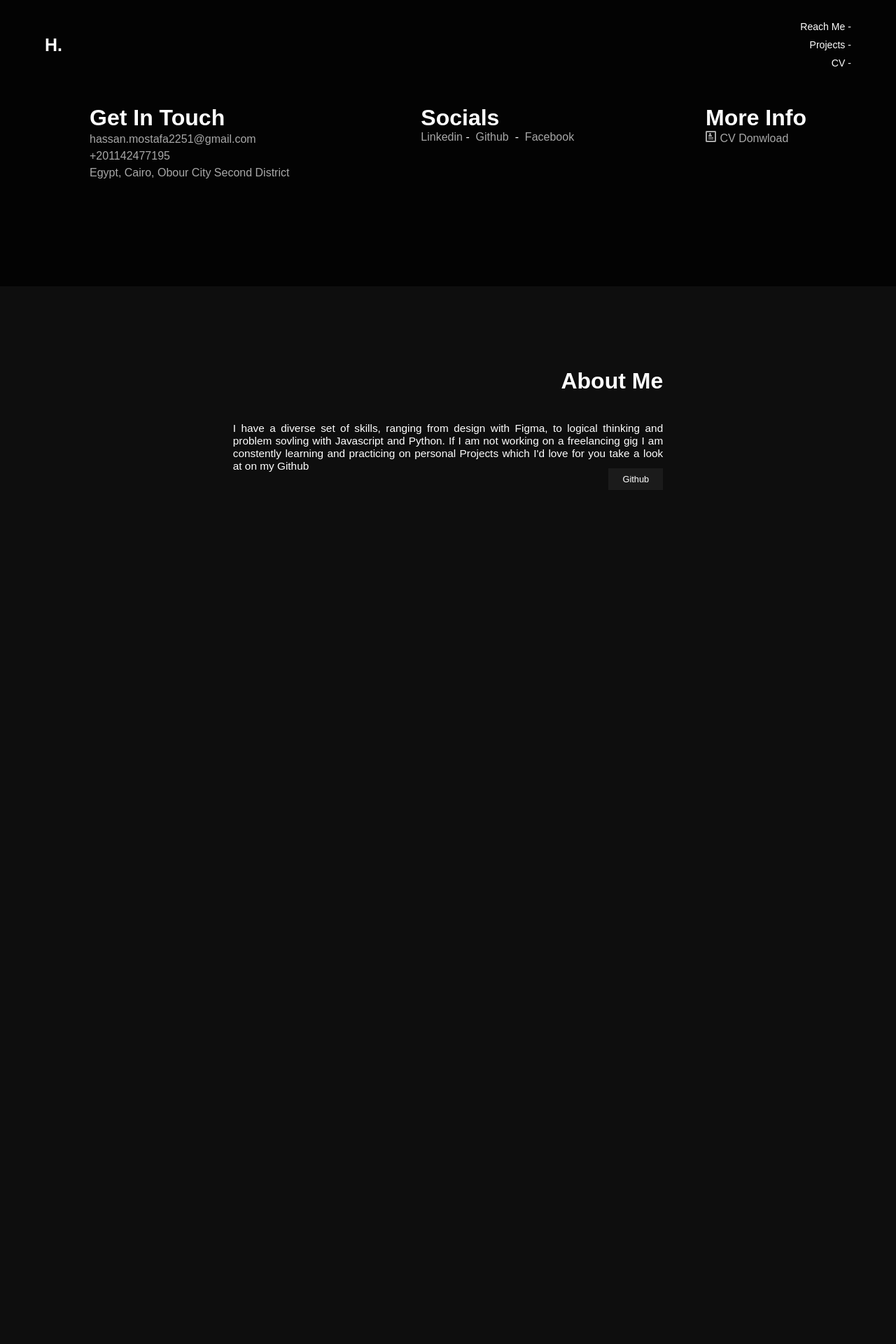
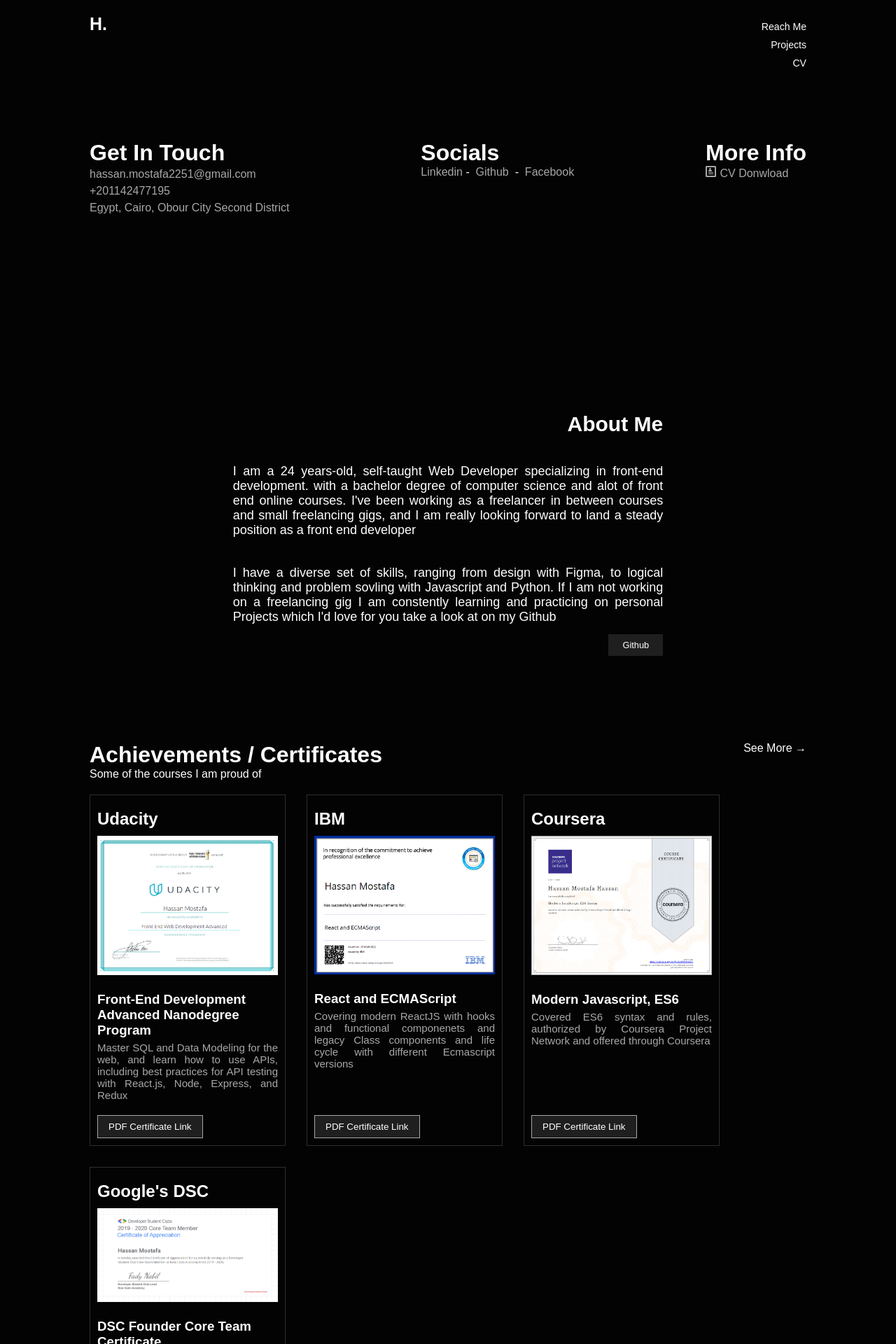
Before and after one commit to HassanMostafaa/portfolio-react, a React (Create React App) app: page /about in a window 1280 px wide. Shown: the top 1920 px of the page at 70% size. Before the commit the page ends 809 px from the top, so only its background shows below. Built offline with nearby package versions, Linux system fonts and the light colour scheme.

Commit message:
readyForHost_v1.0

```diff
--- a/package.json
+++ b/package.json
@@ -3,6 +3,8 @@
   "version": "0.1.0",
   "private": true,
   "dependencies": {
+    "@splinetool/react-spline": "^2.2.1",
+    "@splinetool/runtime": "^0.9.75",
     "@testing-library/jest-dom": "^5.16.4",
     "@testing-library/react": "^13.3.0",
     "@testing-library/user-event": "^13.5.0",
--- a/src/App.js
+++ b/src/App.js
@@ -3,6 +3,7 @@ import { Nav } from "./components/Nav";
 import { AboutPage } from "./pages/AboutPage";
 import { Home } from "./pages/Home";
 import { ProjectsPage } from "./pages/ProjectsPage";
+import { Certificates } from "./components/Certificates";
 
 function App() {
   return (
@@ -14,6 +15,14 @@ function App() {
           <Route path="/" element={<Home />} />
           <Route path="/about" element={<AboutPage />} />
           <Route path="/projects" element={<ProjectsPage />} />
+          <Route
+            path="/certificates"
+            element={
+              <div className="landing-page">
+                <Certificates slice={false} />
+              </div>
+            }
+          />
         </Routes>
       </BrowserRouter>
     </div>
--- a/src/components/About.js
+++ b/src/components/About.js
@@ -1,23 +1,33 @@
 import React from "react";
+import { Certificates } from "./Certificates";
 
 export const About = () => {
   return (
+    <>
       <div className="about ">
         <div className="container">
           <div className="about-content">
             <h1 className="title">About Me</h1>
             <p className="desc">
+              I am a 24 years-old, self-taught Web Developer specializing in
+              front-end development. with a bachelor degree of computer science
+              and alot of front end online courses. I've been working as a
+              freelancer in between courses and small freelancing gigs, and I am
+              really looking forward to land a steady position as a front end
+              developer
+            </p>
+            <p className="desc">
               I have a diverse set of skills, ranging from design with Figma, to
-            logical thinking and problem sovling with Javascript and Python. If
-            I am not working on a freelancing gig I am constently learning and
-            practicing on personal Projects which I'd love for you take a look
-            at on my Github
+              logical thinking and problem sovling with Javascript and Python.
+              If I am not working on a freelancing gig I am constently learning
+              and practicing on personal Projects which I'd love for you take a
+              look at on my Github
             </p>
             <div className="btn-div">
-            {" "}
               <a
                 href="https://github.com/HassanMostafaa"
                 target={"_blank"}
+                rel="noreferrer"
                 className="btn"
               >
                 Github
@@ -26,5 +36,7 @@ export const About = () => {
           </div>
         </div>
       </div>
+      <Certificates slice={true} />
+    </>
   );
 };
--- a/src/components/Nav.js
+++ b/src/components/Nav.js
@@ -1,12 +1,12 @@
 import React, { useState, useEffect } from "react";
 import { Link, useLocation } from "react-router-dom";
-import { motion } from "framer-motion";
+import { motion, AnimatePresence } from "framer-motion";
 
 export const Nav = () => {
   const [screenPosition, setScreenPosition] = useState(window.scrollY);
   const [showNavMenu, setShowNavMenu] = useState(true);
   const location = useLocation();
-  const currentPath = location.pathname.toUpperCase().replace("/", "");
+  const currentPath = location.pathname.replace("/", "") || "";
 
   const [currentPage, setCurrentPage] = useState(currentPath);
 
@@ -16,55 +16,66 @@ export const Nav = () => {
 
   useEffect(() => {
     window.addEventListener("scroll", scrollHandler);
-    console.log(currentPage);
 
     return () => {
       window.removeEventListener("scroll", scrollHandler);
     };
-  }, []);
+  }, [currentPage]);
 
   useEffect(() => {
     setCurrentPage(currentPath);
-  }, [location]);
+  }, [location, currentPath]);
 
   useEffect(() => {
     screenPosition > 1 ? setShowNavMenu(false) : setShowNavMenu(true);
   }, [screenPosition]);
 
   return (
-    <nav>
+    <nav className={showNavMenu ? "blurBg" : ""}>
       <div className="logo">
-        <a href="/">
-          <h1>H.</h1>
-        </a>
+        <Link to="/">
+          <motion.h1
+            initial={{ opacity: 0 }}
+            animate={{ opacity: 1 }}
+            transition={{ duration: 2, delay: 0.3 }}
+          >
+            H.
+          </motion.h1>
+        </Link>
       </div>
 
       <div className="menu">
+        <AnimatePresence>
           {showNavMenu && (
-          <>
+            <div className="links">
+              <motion.div
+                initial={{ x: 100, opacity: 0 }}
+                animate={{ x: 0, opacity: 1 }}
+                transition={{ duration: 0.3, delay: 0.1, type: "spring" }}
+                exit={{ x: 100, opacity: 0 }}
+                key="link1"
+                className="nav-link"
+              >
+                <Link to="/about">Reach Me</Link>
+              </motion.div>
+
               <motion.div
                 initial={{ x: 100, opacity: 0 }}
                 animate={{ x: 0, opacity: 1 }}
                 transition={{ duration: 0.3, delay: 0.2, type: "spring" }}
-              exit={{ x: 100 }}
+                exit={{ x: 100, opacity: 0 }}
                 className="nav-link"
+                key="link2"
               >
-              <Link to="/about">Reach Me - </Link>
+                <Link to="/projects">Projects</Link>
               </motion.div>
+
               <motion.div
                 initial={{ x: 100, opacity: 0 }}
                 animate={{ x: 0, opacity: 1 }}
-              transition={{ duration: 0.4, delay: 0.3, type: "spring" }}
-              exit={{ x: 100 }}
-              className="nav-link"
-            >
-              <Link to="/Projects">Projects - </Link>
-            </motion.div>
-            <motion.div
-              initial={{ x: 100, opacity: 0 }}
-              animate={{ x: 0, opacity: 1 }}
-              transition={{ duration: 0.5, delay: 0.4, type: "spring" }}
-              exit={{ x: 100 }}
+                transition={{ duration: 0.3, delay: 0.3, type: "spring" }}
+                exit={{ x: 100, opacity: 0 }}
+                key="link3"
                 className="nav-link"
               >
                 <a
@@ -72,26 +83,41 @@ export const Nav = () => {
                   target="_blank"
                   rel="noreferrer"
                 >
-                CV -
+                  CV
                 </a>
               </motion.div>
-          </>
+            </div>
           )}
+        </AnimatePresence>
+
+        <AnimatePresence>
           {!showNavMenu && (
+            <div>
               <motion.div
                 initial={{ x: 100, opacity: 0 }}
                 animate={{ x: 0, opacity: 1 }}
                 exit={{ x: 100, opacity: 0 }}
+                transition={{ duration: 0.3, type: "spring" }}
+                key="link4"
                 style={{ display: "flex", alignItems: "center" }}
               >
                 <div className="menuIconText">
-              <p>{currentPage === "" ? "HOME" : currentPage}</p>
+                  <p style={{ textTransform: "capitalize " }}>
+                    {currentPage === "" ? "Home" : currentPage}
+                  </p>
                 </div>
-            <motion.div className="menuIcon">
+                <motion.div
+                  className="menuIcon"
+                  onClick={() => {
+                    setShowNavMenu(true);
+                  }}
+                >
                   <span></span>
                 </motion.div>
               </motion.div>
+            </div>
           )}
+        </AnimatePresence>
       </div>
     </nav>
   );
--- a/src/components/SectionThree.js
+++ b/src/components/SectionThree.js
@@ -1,11 +1,28 @@
 import React from "react";
 import { ImProfile } from "react-icons/im";
-export const SectionThree = () => {
+export const SectionThree = ({ navSpace }) => {
   return (
-    <div className="section3">
+    <>
+      <div
+        className="section3"
+        style={{ padding: navSpace ? "200px 10%" : "50px 10%" }}
+      >
         <div className="info">
-        <h1>Get In Touch</h1> <p> hassan.mostafa2251@gmail.com</p>
-        <p>+201142477195</p>
+          <h1>Get In Touch</h1>{" "}
+          <p>
+            <a
+              href="mailto:hassan.mostafa2251@gmail.com"
+              rel="noreferrer"
+              target={"_blank"}
+            >
+              hassan.mostafa2251@gmail.com
+            </a>
+          </p>
+          <p>
+            <a href="tel:+201142477195" rel="noreferrer" target={"_blank"}>
+              +201142477195
+            </a>
+          </p>
           <p>Egypt, Cairo, Obour City Second District</p>
         </div>
 
@@ -47,5 +64,6 @@ export const SectionThree = () => {
           </a>
         </div>
       </div>
+    </>
   );
 };
--- a/src/pages/AboutPage.js
+++ b/src/pages/AboutPage.js
@@ -1,12 +1,15 @@
-import React from "react";
+import React, { useEffect } from "react";
 import { About } from "../components/About";
 import { SectionThree } from "../components/SectionThree";
 import "../styles/AboutPage.scss";
 
 export const AboutPage = () => {
+  useEffect(() => {
+    window.scrollTo(0, 0);
+  }, []);
   return (
-    <div>
-      <SectionThree />
+    <div className="landing-page">
+      <SectionThree navSpace={true} />
       <About />
     </div>
   );
--- a/src/styles/index.scss
+++ b/src/styles/index.scss
@@ -2,7 +2,7 @@ $primary-black: #030303;
 $secondary-black: #0e0e0e;
 $primary-white: #fff;
 $secondary-white: #a8a8a8;
-$call-to-action-bg: #2727278a;
+$call-to-action-bg: #1f1f1f;
 
 * {
   margin: 0;
@@ -40,11 +40,12 @@ code {
 nav {
   min-width: 100%;
   margin: 0;
+
   position: fixed;
   display: flex;
   justify-content: space-between;
-  align-items: center;
-  padding: 20px 5%;
+  align-items: flex-start;
+  padding: 20px 10%;
   color: $primary-white;
   z-index: 2;
 
@@ -54,7 +55,13 @@ nav {
 
   .menu {
     text-align: right;
-
+    position: relative;
+    .links {
+      position: absolute;
+      top: 0px;
+      right: 0px;
+      width: 100px;
+    }
     .menuIconText {
       margin-right: 50px;
       position: relative;
@@ -62,22 +69,44 @@ nav {
     .menuIconText::after {
       content: "";
       position: absolute;
-      right: -50px;
-      width: 30px;
+      right: -55px;
+      width: 0px;
       top: 50%;
-      height: 1px;
-      background-color: #888;
+      height: 2px;
+      background-color: rgb(59, 59, 59);
+      animation: iconLine 1s forwards;
+      animation-delay: 0s;
     }
+
+    @keyframes iconLine {
+      0% {
+        width: 0px;
+      }
+      100% {
+        width: 35px;
+      }
+    }
+
     .menuIcon {
-      color: red;
       z-index: 2;
       font-size: 60px;
+      cursor: pointer;
       position: relative;
       width: 45px;
       height: 45px;
       font-size: 0.9vw;
       margin: 0 0px 0 20px;
       background-color: $call-to-action-bg;
+      opacity: 0.7;
+      // border: 1px solid red;
+      transition: 0.3s ease-in-out;
+
+      &:hover {
+        transition: 0.3s ease-in-out;
+        background-color: $call-to-action-bg;
+        opacity: 1;
+        border-radius: 5px;
+      }
     }
     .menuIcon span::after {
       content: "";
@@ -85,8 +114,9 @@ nav {
       top: 50%;
       left: 50%;
       transform: translate(-50%, -50%);
-      width: 5px;
-      height: 5px;
+      width: 6px;
+      height: 6px;
+      border-radius: 2px;
       background-color: $secondary-white;
     }
 
@@ -101,6 +131,11 @@ nav {
     }
   }
 }
+.blurBg {
+  background-color: #00000000;
+  backdrop-filter: blur(5px);
+  min-height: 120px;
+}
 
 .landing-page {
   .hero {
@@ -111,7 +146,7 @@ nav {
     overflow: hidden;
 
     .hero-content {
-      margin-top: 120px;
+      margin-top: 140px;
       .hero-content-txt {
         h1 {
           margin: -2px 0 10px 0;
@@ -155,11 +190,10 @@ nav {
 
       .slider-wrapper {
         position: relative;
-        min-height: 20vh;
+        min-height: 21vh;
         min-width: 90vw;
         margin: 20px 0;
         white-space: nowrap;
-        // overflow: hidden;
 
         .txt {
           line-height: 1;
@@ -171,7 +205,7 @@ nav {
           top: 0;
           pointer-events: none;
           transform: translateX(100vw);
-          -webkit-text-stroke: 0.3px $primary-white;
+          -webkit-text-stroke: 0.5px $primary-white;
         }
 
         .txt1 {
@@ -290,6 +324,65 @@ nav {
       }
     }
   }
+  .certificates-area {
+    background: $primary-black;
+    color: $primary-white;
+    .cert {
+      &-title,
+      &-desc {
+        margin: 0 10%;
+      }
+    }
+
+    .certificates {
+      padding: 20px 0;
+      display: flex;
+      justify-content: flex-start;
+
+      flex-wrap: wrap;
+      gap: 30px;
+      .certificate {
+        border: 0.4px solid rgb(46, 46, 46);
+        max-width: 280px;
+        padding: 10px;
+        display: flex;
+        flex-direction: column;
+        justify-content: space-between;
+        align-items: flex-start;
+
+        .cert {
+          &-platform {
+            margin: 10px 0;
+          }
+
+          &-img {
+            margin: 10px 0;
+            img {
+              width: 100%;
+              height: 100%;
+            }
+          }
+
+          &-txt {
+            margin: 20px 0;
+
+            p {
+              color: $secondary-white;
+              text-align: justify;
+              font-size: 15px;
+              margin: 5px 0;
+            }
+          }
+        }
+        button {
+          background-color: $call-to-action-bg;
+          border: 1px solid $secondary-white;
+          padding: 8px 15px;
+          color: $primary-white;
+        }
+      }
+    }
+  }
 
   .section2 {
     padding: 100px 10%;
@@ -308,18 +401,22 @@ nav {
       margin: 0 auto;
 
       .project {
-        margin: 30px 0;
+        margin: 20px 0;
+        padding: 20px;
+        // border: 1px solid green;
         display: flex;
         flex-direction: row;
         justify-content: space-between;
         align-items: flex-start;
+
         gap: 40px;
+
         .proj-img {
           img {
-            width: 100%; /* or any custom size */
             max-width: 400px;
             object-fit: cover;
             border-radius: 3px;
+            max-height: 300px;
           }
         }
         .proj-desc {
@@ -356,12 +453,12 @@ nav {
   }
 
   .section3 {
-    padding: 100px 10%;
+    padding: 0px 10%;
     background-color: $primary-black;
     color: $primary-white;
-    display: flex;
-    justify-content: space-between;
-    align-items: flex-start;
+    // display: flex;
+    // justify-content: space-between;
+    // align-items: flex-start;
 
     .info {
       p {
@@ -382,8 +479,8 @@ nav {
     width: 90%;
   }
   nav {
-    display: block;
-    text-align: center;
+    // display: block;
+    // text-align: center;
     .logo {
       font-size: 16px;
     }
```
Also changed, not shown: src/pages/Home.js (+29 -30 lines), src/pages/ProjectsPage.js (+10 -2 lines), 1 other file (tests, documents, lock files or other folders). Lines whose indentation alone changed are shown as unchanged.
